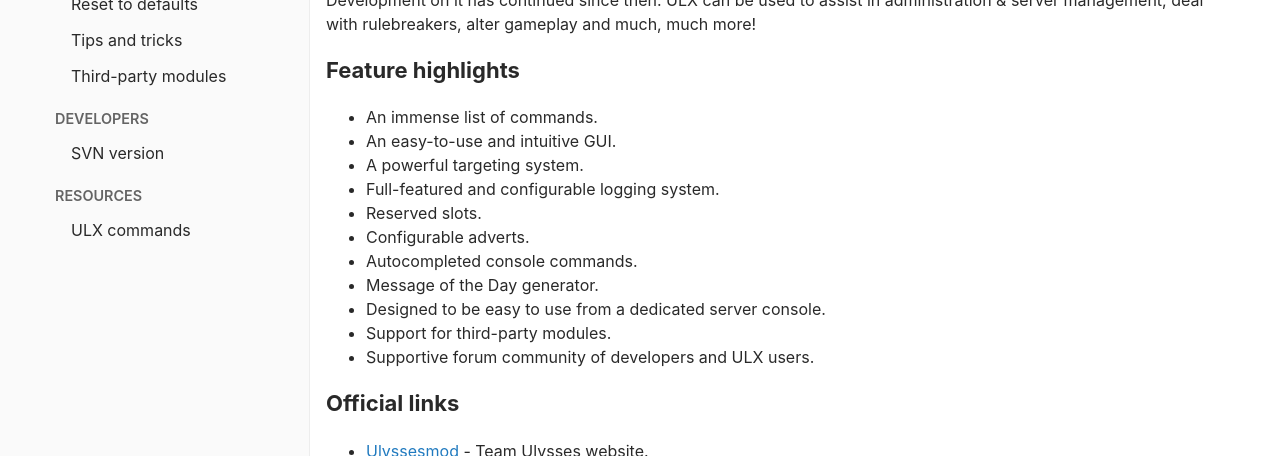
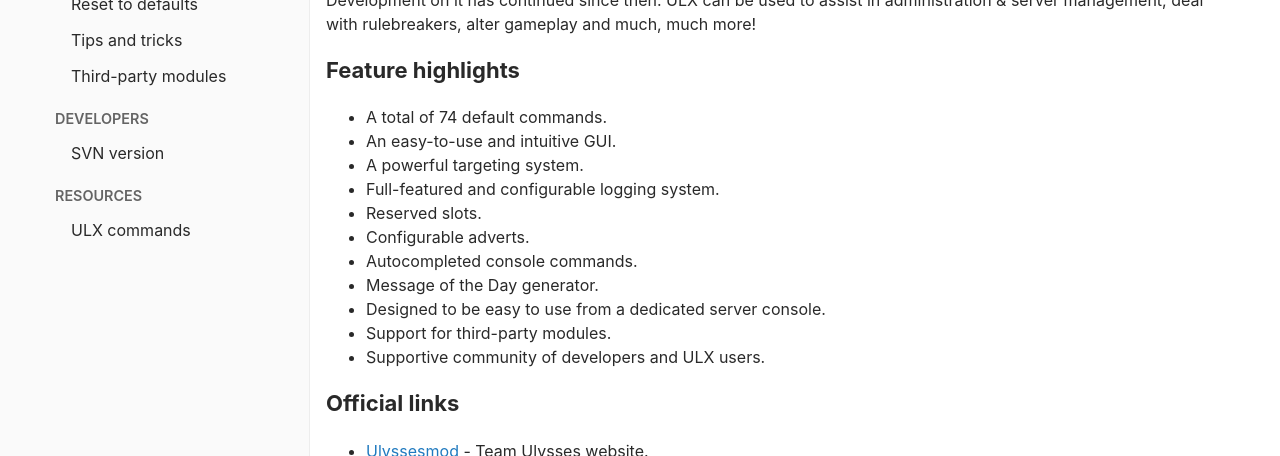
Before and after one commit to Timmy/ulx-docs, a Jekyll site: the page built from index.md, in a window 1280 px wide. Shown: the part 338-794 px from the top of the page. Built offline with Jekyll 4.4.1, drawn with Linux system fonts in a browser that asks for light colours; our own code applies the rules of GitHub Pages for plain Markdown files.

Commit message:
Format feature highlights

```diff
--- a/index.md
+++ b/index.md
@@ -16,7 +16,7 @@ ULX is an admin mod for Garry's Mod created by Team Ulysses. It was first releas
 
 ## Feature highlights
 
-- An immense list of commands.
+- A total of 74 default commands.
 - An easy-to-use and intuitive GUI.
 - A powerful targeting system.
 - Full-featured and configurable logging system.
@@ -26,7 +26,7 @@ ULX is an admin mod for Garry's Mod created by Team Ulysses. It was first releas
 - Message of the Day generator.
 - Designed to be easy to use from a dedicated server console.
 - Support for third-party modules.
-- Supportive forum community of developers and ULX users.
+- Supportive community of developers and ULX users.
 
 ## Official links
 
```
